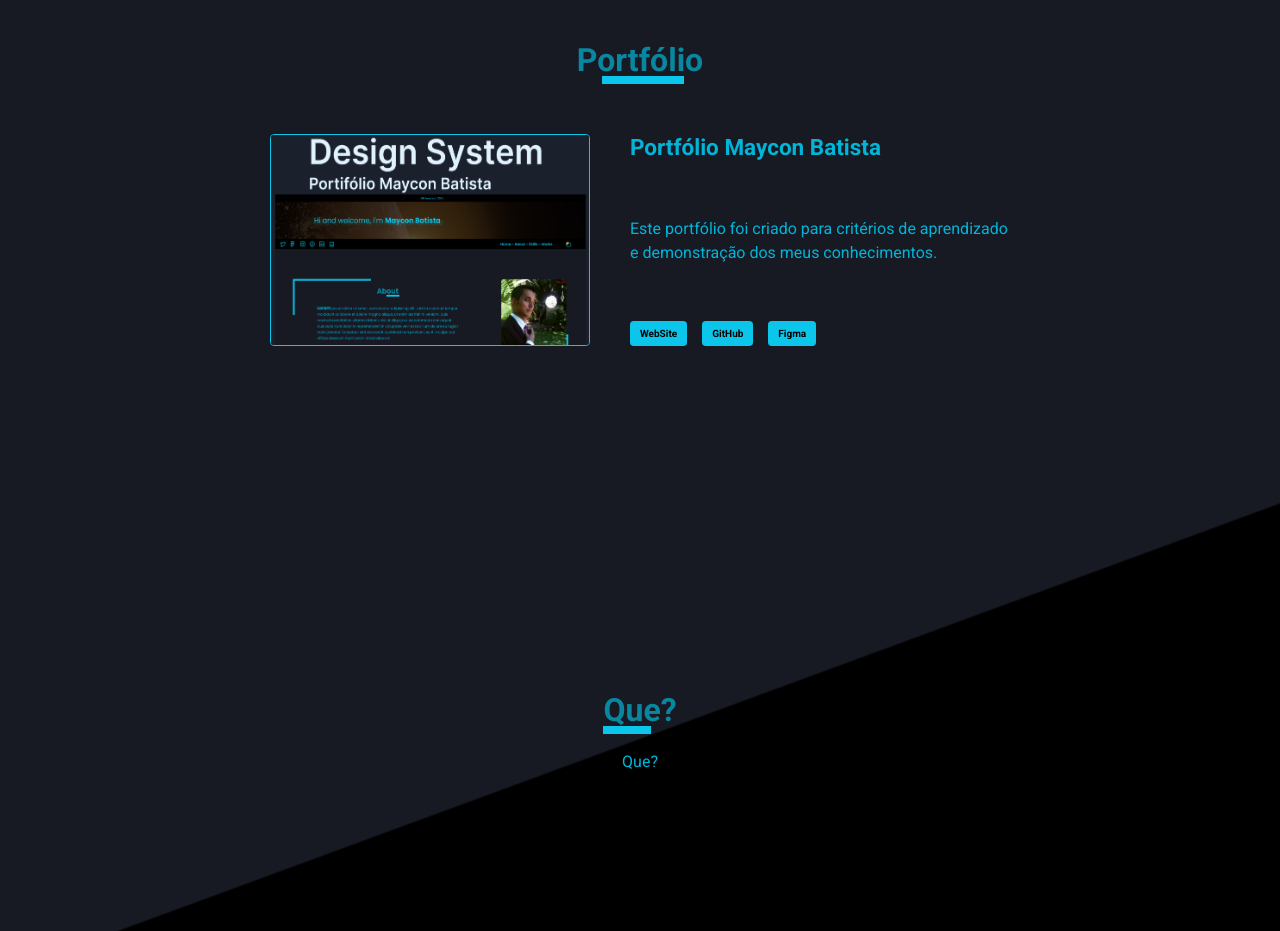
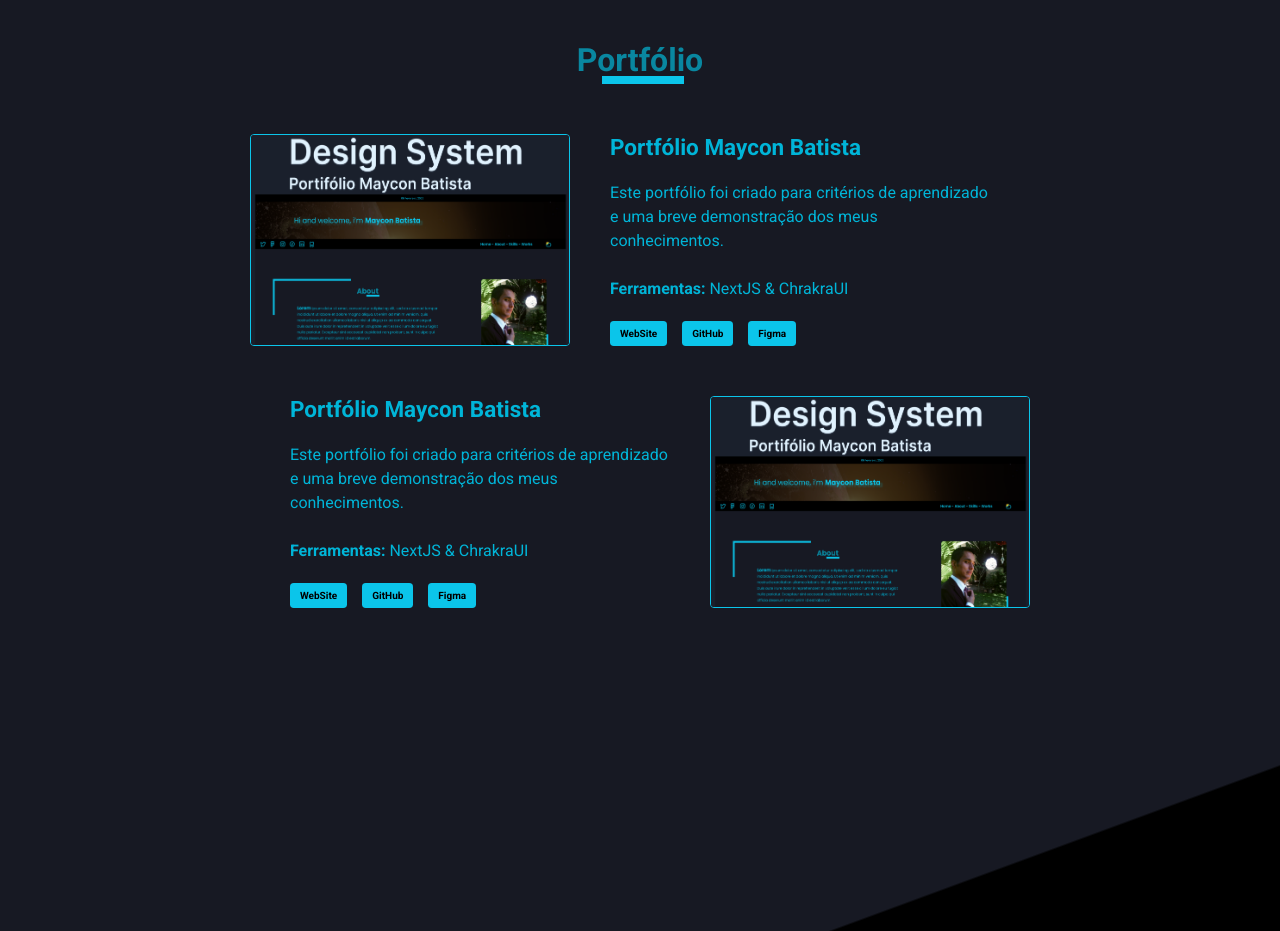
Before and after one commit to MayconTrix/MB-Portfolio, a Next.js app: page / in a window 1280 px wide. Shown: the part 1580-2511 px from the top of the page. Built offline with nearby package versions, Linux system fonts and the light colour scheme.

Commit message:
Adding features Portfolio v0.3a

```diff
--- a/src/components/Head/index.tsx
+++ b/src/components/Head/index.tsx
@@ -103,6 +103,7 @@ export function Head() {
             src="/CloudSun.svg"
             margin="0 6.6rem"
             alt="Mudar para tema claro"
+            title="Tema"
           />
         </Flex>
       </Flex>
--- a/src/components/Portfolio/components/PortfolioCard.tsx
+++ b/src/components/Portfolio/components/PortfolioCard.tsx
@@ -1,3 +1,4 @@
+import { PORTFOLIO } from "@/constants/portfolio";
 import {
   Flex,
   Img,
@@ -6,36 +7,56 @@ import {
   Button,
   Link as ReachLink,
 } from "@chakra-ui/react";
+// import type { Property } from "csstype";
+import React from "react";
 
-export function PortfolioCard() {
+// interface PortfolioCardProps {
+//   row: Property.FlexDirection;
+//   image: string;
+//   title: string;
+//   description: string;
+//   webHref: string;
+//   gitHref: string;
+//   figmaHref: string;
+// }
+
+export default function PortfolioCard() {
   return (
-    <Flex marginTop="5rem">
+    <>
+      {PORTFOLIO.map((card: any) => (
+        <>
+          <Flex marginTop="5rem" flexDirection={card.row}>
             <Img
               width="32rem"
               height="21.2rem"
               borderRadius="0.4rem"
               border="1px solid #0BC5EA"
-        src="/MyPortfolioCapa.png"
+              src={card.image}
             />
             <Flex
               direction="column"
               color="cyan.500"
-        marginLeft="4rem"
+              margin="0 4rem"
               justify="space-between"
             >
-        <Heading>Portfólio Maycon Batista</Heading>
-        <Text width="38rem">
-          Este portfólio foi criado para critérios de aprendizado e demonstração
-          dos meus conhecimentos.
-        </Text>
+              <Heading>{card.title}</Heading>
+              <Text
+                width="38rem"
+                dangerouslySetInnerHTML={{ __html: card.description }}
+              />
               <Flex gap="1.5rem" fontWeight="bold">
-          <Button as={ReachLink} href={""} colorScheme="cyan" isExternal>
+                <Button
+                  as={ReachLink}
+                  href={card.webHref}
+                  colorScheme="cyan"
+                  isExternal
+                >
                   WebSite
                 </Button>
                 <Button
                   as={ReachLink}
                   colorScheme="cyan"
-            href="https://github.com/MayconTrix/MB-Portfolio"
+                  href={card.gitHref}
                   isExternal
                 >
                   GitHub
@@ -43,7 +64,7 @@ export function PortfolioCard() {
                 <Button
                   as={ReachLink}
                   colorScheme="cyan"
-            href="https://www.figma.com/file/HvcpWyT1rSMKVN6cHcZ7Zo/My-Portfolio?t=PiJMLkpu4rpJly16-0"
+                  href={card.figmaHref}
                   isExternal
                 >
                   Figma
@@ -51,5 +72,8 @@ export function PortfolioCard() {
               </Flex>
             </Flex>
           </Flex>
+        </>
+      ))}
+    </>
   );
 }
--- a/src/components/Portfolio/index.tsx
+++ b/src/components/Portfolio/index.tsx
@@ -1,5 +1,5 @@
 import { Box, Flex } from "@chakra-ui/react";
-import { PortfolioCard } from "./components/PortfolioCard";
+import PortfolioCard from "./components/PortfolioCard";
 
 export function Portfolio() {
   return (
--- /dev/null
+++ b/src/constants/portfolio.ts
@@ -0,0 +1,30 @@
+export const PORTFOLIO = [
+  {
+    row: "row",
+    image: "/MyPortfolioCapa.png",
+    title: "Portfólio Maycon Batista",
+
+    description: `Este portfólio foi criado para critérios de aprendizado e uma breve demonstração dos meus conhecimentos.
+      <br />
+      <br />
+      <b>Ferramentas:</b> NextJS & ChrakraUI`,
+    webHref: "",
+    gitHref: "https://github.com/MayconTrix/MB-Portfolio",
+    figmaHref:
+      "https://www.figma.com/file/HvcpWyT1rSMKVN6cHcZ7Zo/My-Portfolio?t=PiJMLkpu4rpJly16-0",
+  },
+  {
+    row: "row-reverse",
+    image: "/MyPortfolioCapa.png",
+    title: "Portfólio Maycon Batista",
+
+    description: `Este portfólio foi criado para critérios de aprendizado e uma breve demonstração dos meus conhecimentos.
+    <br />
+    <br />
+    <b>Ferramentas:</b> NextJS & ChrakraUI`,
+    webHref: "",
+    gitHref: "https://github.com/MayconTrix/MB-Portfolio",
+    figmaHref:
+      "https://www.figma.com/file/HvcpWyT1rSMKVN6cHcZ7Zo/My-Portfolio?t=PiJMLkpu4rpJly16-0",
+  },
+];
```
Lines whose indentation alone changed are shown as unchanged.
